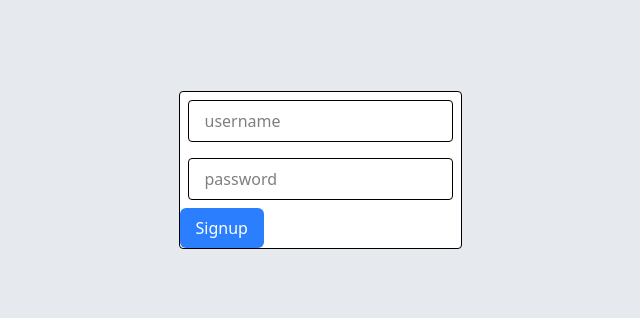
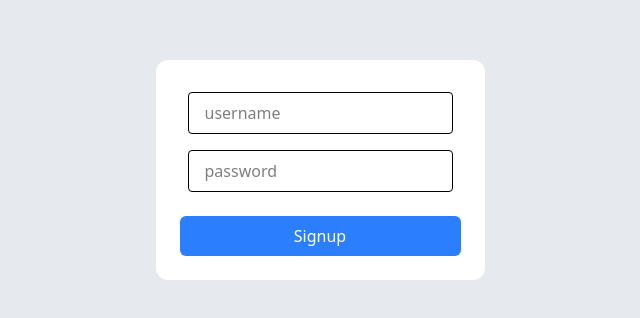
Before and after one commit to Harruta/brain-frontend, a React (Vite) app: page /signup in a window 1280 px wide. Shown: the part 230-548 px from the top of the page, without its empty margins (320-960 px from the left). Built offline with nearby package versions, Linux system fonts and the light colour scheme.

Commit message:
added button component

```diff
--- a/src/components/Button.tsx
+++ b/src/components/Button.tsx
@@ -3,8 +3,9 @@ import { ReactElement } from "react";
 interface ButtonProps {
     variant: "primary" | "secondary";
     text: string;
-    startIcon: ReactElement;
+    startIcon?: ReactElement;
     onClick?: () => void;
+    fullWidth?: boolean;
 }
 
 const variantClasses = {
@@ -14,10 +15,13 @@ const variantClasses = {
 
 const defaultStyles = "px-4 py-2 rounded-md font-light flex items-center space-x-2";
 
-export function Button({ variant, text, startIcon, onClick }: ButtonProps) {
+export function Button({ variant, text, startIcon, onClick, fullWidth }: ButtonProps) {
     return (
-        <button onClick={onClick} className={`${variantClasses[variant]} ${defaultStyles}`}>
-            {startIcon}
+        <button
+            onClick={onClick}
+            className={`${variantClasses[variant]} ${defaultStyles} ${fullWidth ? 'w-full flex justify-center items-center' : ""}`}
+        >
+            {startIcon && <span>{startIcon}</span>}
             <span>{text}</span>
         </button>
     );
--- a/src/pages/Signup.tsx
+++ b/src/pages/Signup.tsx
@@ -2,14 +2,15 @@ import { Input } from "../components/Input";
 import { Button } from "../components/Button";
 
 export function Signup() {
-    return <div className="h-screen w-screen bg-gray-200 flex
-    justify-center items-center">
-        <div className="bg-white rounded border min-w-48">
-            <Input placeholder="username"/>
-            <Input placeholder="password"/>
-
-            <Button variant="primary" text="Signup"/>
+    return (
+        <div className="h-screen w-screen bg-gray-200 flex justify-center items-center">
+            <div className="bg-white rounded-xl min-w-48 p-6">
+                <Input placeholder="username" className="border border-gray" />
+                <Input placeholder="password" className="border border-gray" />
+                <div className="flex justify-center mt-4">
+                    <Button variant="primary" text="Signup" fullWidth={true} />
+                </div>
+            </div>
         </div>
-
-    </div>
+    );
 }
```
